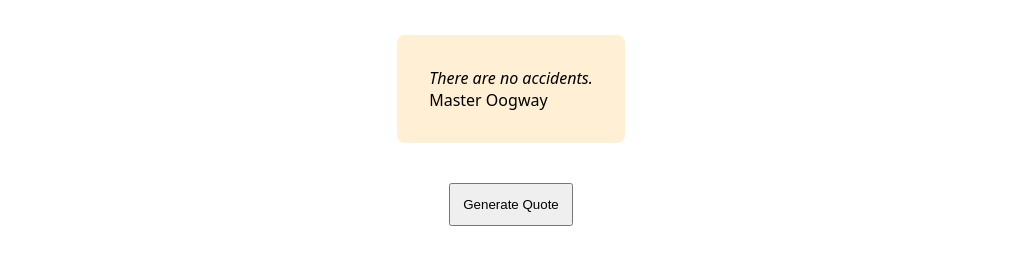
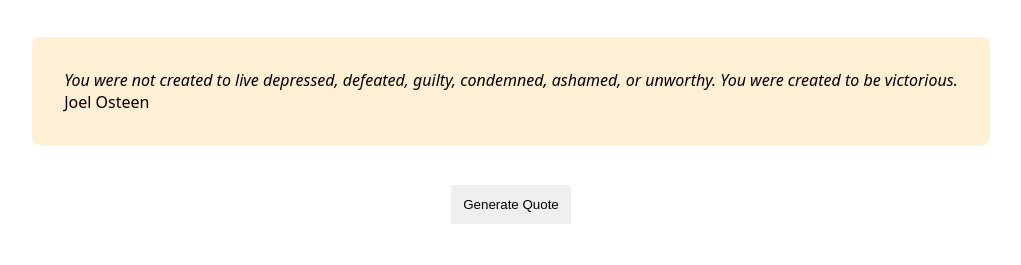
Before and after one commit to AllanKyleV/mental-reset-therapy, a website: page 01_randomQuoteGenerator/index.html in a window 1280 px wide. Both pictures are taken after a click on the button "Generate Quote". Shown: the part 311-576 px from the top of the page, without its empty margins (129-1150 px from the left). Drawn offline with Linux system fonts and the light colour scheme.

Commit message:
stucture and style updated

```diff
--- a/01_randomQuoteGenerator/index.html
+++ b/01_randomQuoteGenerator/index.html
@@ -4,7 +4,7 @@
     <meta charset="UTF-8">
     <meta name="viewport" content="width=device-width, initial-scale=1.0">
     <title>Random Quote Generator</title>
-    <script src="scripts.js" defer></script>
+    <script src="script.mjs" defer></script>
     <link rel="stylesheet" href="styles.css">
 </head>
 <body>
--- /dev/null
+++ b/01_randomQuoteGenerator/script.mjs
@@ -0,0 +1,33 @@
+let quotes = [];
+
+// Load JSON file
+fetch('quotes.json')
+  .then(response => response.json())
+  .then(data => {
+    quotes = data;
+  })
+  .catch(error => console.error("Failed to load quotes:", error));
+
+// Functions
+function getRandomQuote(quotesArray) {
+    const i = Math.floor(Math.random() * quotesArray.length);
+    return [quotesArray[i].quote, quotesArray[i].author];
+}
+
+// Select elements
+const quoteText = document.querySelector("#quote-text");
+const quoteAuthor = document.querySelector("#quote-author");
+const generateBtn = document.querySelector("#generate-btn");
+
+// Generate Quotes on button click
+generateBtn.addEventListener("click", () => {
+  if (quotes.length === 0) {
+    quoteText.textContent = "Quotes are still loading...";
+    quoteAuthor.textContent = "";
+    return;
+  } else {
+    const [quote, author] = getRandomQuote(quotes);
+    quoteText.textContent = quote;
+    quoteAuthor.textContent = author;
+  }
+});
--- a/01_randomQuoteGenerator/styles.css
+++ b/01_randomQuoteGenerator/styles.css
@@ -22,6 +22,7 @@
     width: auto;
     padding: 0.75rem;
     cursor: pointer;
+    border: none;
 }
 
 #quote-box {
@@ -29,3 +30,7 @@
     padding: 2rem;
     border-radius: 0.5rem;
 }
+
+#quote-text {
+    font-style: italic;
+}
```
Also changed, not shown: 01_randomQuoteGenerator/scripts.mjs (deleted, +0 -16 lines), 01_randomQuoteGenerator/scripts.js (deleted).
